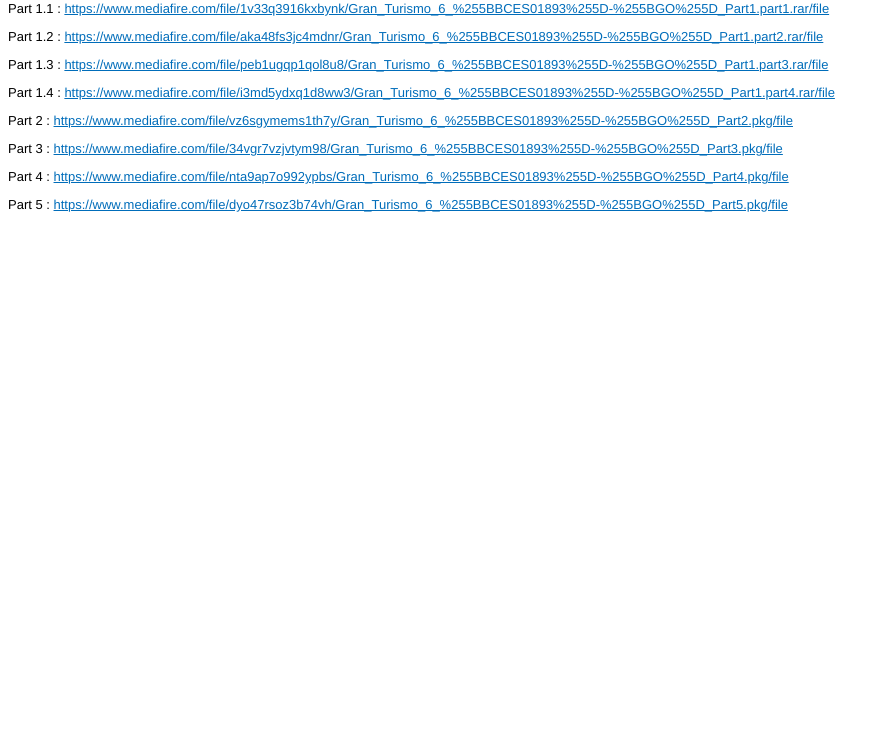
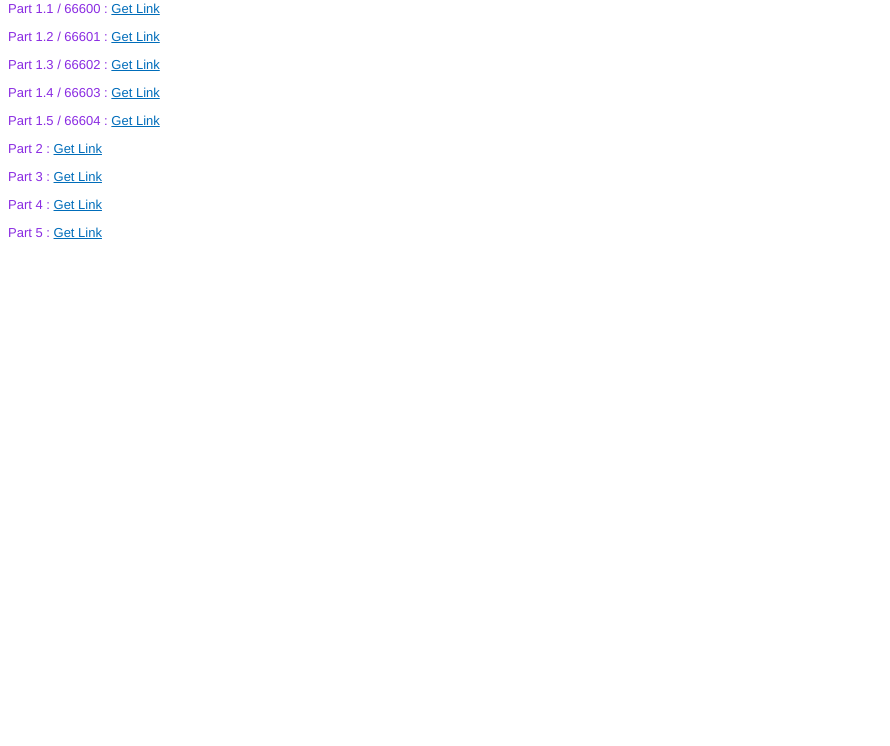
Before and after one commit to gutampsid/gt6gomf.github.io, a plain HTML site: page index.html in a window 1280 px wide. Shown: the part 54-800 px from the top of the page, without its empty margins (0-890 px from the left). Drawn offline with Linux system fonts and the light colour scheme.

Commit message:
Update index.html

```diff
--- a/index.html
+++ b/index.html
@@ -6,28 +6,19 @@
         body, table { font-family: Helvetica, Arial, sans-serif; font-size: 13px; }
         a { color: #006DBA; }
     </style>
-    <!--NUMBER--3qn7ma5b--NUMBER-->
-    <!--TYPE--RichText--TYPE-->
-    <!--PERMISSION--Readonly--PERMISSION-->
-    <!--ACCESS--Public--ACCESS-->
-    <!--PASSWORD----PASSWORD-->
-    <!--STATUS--Active--STATUS-->
-    <!--QUICKEDIT--False--QUICKEDIT-->
-    <!--QUICKEDITPASSWORD----QUICKEDITPASSWORD-->
-    <!--DATECREATED--2022-02-14 03:53:22--DATECREATED-->
-    <!--DATEUPDATED--2022-02-14 04:30:17--DATEUPDATED-->
-    <!--LABELS--MediaFire--LABELS-->
 </head>
 <body>
 <h2>Gran Turismo 6 [BCES01893]-[Gutamps Official]</h2>
-<anotepad><p>Part 1.1 : <a href="https://www.mediafire.com/file/1v33q3916kxbynk/Gran_Turismo_6_%255BBCES01893%255D-%255BGO%255D_Part1.part1.rar/file" target="_blank" rel="noopener">https://www.mediafire.com/file/1v33q3916kxbynk/Gran_Turismo_6_%255BBCES01893%255D-%255BGO%255D_Part1.part1.rar/file</a></p>
-<p>Part 1.2 : <a href="https://www.mediafire.com/file/aka48fs3jc4mdnr/Gran_Turismo_6_%255BBCES01893%255D-%255BGO%255D_Part1.part2.rar/file" target="_blank" rel="noopener">https://www.mediafire.com/file/aka48fs3jc4mdnr/Gran_Turismo_6_%255BBCES01893%255D-%255BGO%255D_Part1.part2.rar/file</a></p>
-<p>Part 1.3 : <a href="https://www.mediafire.com/file/peb1ugqp1qol8u8/Gran_Turismo_6_%255BBCES01893%255D-%255BGO%255D_Part1.part3.rar/file" target="_blank" rel="noopener">https://www.mediafire.com/file/peb1ugqp1qol8u8/Gran_Turismo_6_%255BBCES01893%255D-%255BGO%255D_Part1.part3.rar/file</a></p>
-<p>Part 1.4 : <a href="https://www.mediafire.com/file/i3md5ydxq1d8ww3/Gran_Turismo_6_%255BBCES01893%255D-%255BGO%255D_Part1.part4.rar/file" target="_blank" rel="noopener">https://www.mediafire.com/file/i3md5ydxq1d8ww3/Gran_Turismo_6_%255BBCES01893%255D-%255BGO%255D_Part1.part4.rar/file</a></p>
-<p>Part 2 : <a href="https://www.mediafire.com/file/vz6sgymems1th7y/Gran_Turismo_6_%255BBCES01893%255D-%255BGO%255D_Part2.pkg/file" target="_blank" rel="noopener">https://www.mediafire.com/file/vz6sgymems1th7y/Gran_Turismo_6_%255BBCES01893%255D-%255BGO%255D_Part2.pkg/file</a></p>
-<p>Part 3 : <a href="https://www.mediafire.com/file/34vgr7vzjvtym98/Gran_Turismo_6_%255BBCES01893%255D-%255BGO%255D_Part3.pkg/file" target="_blank" rel="noopener">https://www.mediafire.com/file/34vgr7vzjvtym98/Gran_Turismo_6_%255BBCES01893%255D-%255BGO%255D_Part3.pkg/file</a></p>
-<p>Part 4 : <a href="https://www.mediafire.com/file/nta9ap7o992ypbs/Gran_Turismo_6_%255BBCES01893%255D-%255BGO%255D_Part4.pkg/file" target="_blank" rel="noopener">https://www.mediafire.com/file/nta9ap7o992ypbs/Gran_Turismo_6_%255BBCES01893%255D-%255BGO%255D_Part4.pkg/file</a></p>
-<p>Part 5 : <a href="https://www.mediafire.com/file/dyo47rsoz3b74vh/Gran_Turismo_6_%255BBCES01893%255D-%255BGO%255D_Part5.pkg/file" target="_blank" rel="noopener">https://www.mediafire.com/file/dyo47rsoz3b74vh/Gran_Turismo_6_%255BBCES01893%255D-%255BGO%255D_Part5.pkg/file</a></p>
-<p>&nbsp;</p></anotepad>
+    <style> body { color: blueviolet };
+    </style>
+<p>Part 1.1 / 66600 : <a href="https://www.mediafire.com/file/9cgvd31boj8ns8p/Gran_Turismo_6_%255BBCES01893%255D-%255BGO%255D_Part1.pkg.66600/file" target="_blank" rel="noopener">Get Link</a></p>
+<p>Part 1.2 / 66601 : <a href="https://www.mediafire.com/file/cccdnux6ccophc7/Gran_Turismo_6_%255BBCES01893%255D-%255BGO%255D_Part1.pkg.66601/file" target="_blank" rel="noopener">Get Link</a></p>
+<p>Part 1.3 / 66602 : <a href="https://www.mediafire.com/file/m64atyddd5bh8pf/Gran_Turismo_6_%255BBCES01893%255D-%255BGO%255D_Part1.pkg.66602/file" target="_blank" rel="noopener">Get Link</a></p>
+<p>Part 1.4 / 66603 : <a href="https://www.mediafire.com/file/ttjjirxwyqlynie/Gran_Turismo_6_%255BBCES01893%255D-%255BGO%255D_Part1.pkg.66603/file" target="_blank" rel="noopener">Get Link</a></p>
+<p>Part 1.5 / 66604 : <a href="https://www.mediafire.com/file/55cpuer11mf33yf/Gran_Turismo_6_%255BBCES01893%255D-%255BGO%255D_Part1.pkg.66604/file" target="_blank" rel="noopener">Get Link</a></p>
+<p>Part 2 : <a href="https://www.mediafire.com/file/vz6sgymems1th7y/Gran_Turismo_6_%255BBCES01893%255D-%255BGO%255D_Part2.pkg/file" target="_blank" rel="noopener">Get Link</a></p>
+<p>Part 3 : <a href="https://www.mediafire.com/file/34vgr7vzjvtym98/Gran_Turismo_6_%255BBCES01893%255D-%255BGO%255D_Part3.pkg/file" target="_blank" rel="noopener">Get Link</a></p>
+<p>Part 4 : <a href="https://www.mediafire.com/file/nta9ap7o992ypbs/Gran_Turismo_6_%255BBCES01893%255D-%255BGO%255D_Part4.pkg/file" target="_blank" rel="noopener">Get Link</a></p>
+<p>Part 5 : <a href="https://www.mediafire.com/file/dyo47rsoz3b74vh/Gran_Turismo_6_%255BBCES01893%255D-%255BGO%255D_Part5.pkg/file" target="_blank" rel="noopener">Get Link</a></p>
 </body>
 </html>
```
